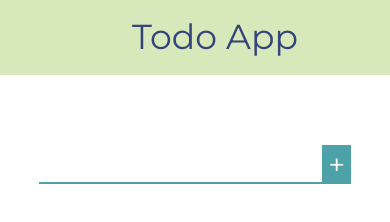
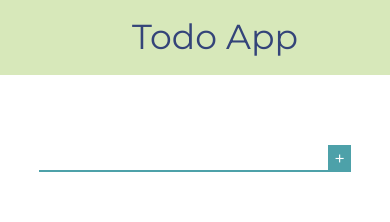
Before and after one commit to mlizchap/react-todo-app, a React app: page / in a window 390 px wide. Shown: the top 222 px of the page. Built offline with nearby package versions, Linux system fonts and the light colour scheme.

Commit message:
fixed font size for mobile

```diff
--- a/src/components/Input/Input.scss
+++ b/src/components/Input/Input.scss
@@ -14,6 +14,7 @@
         border: none;
         color: $teal;
         border-bottom: 2px solid $teal;
+        border-radius: 0;
     }
 
     &__submitBtn {
@@ -22,5 +23,13 @@
         outline: none;
         border: none;
         color: white;
+        //width: 10px;
     }
 }
+
+
+@media only screen and (max-width: 400px) {
+    .form {
+        font-size: 14pt;
+    }
+}
--- a/src/components/Todo/Todo.scss
+++ b/src/components/Todo/Todo.scss
@@ -9,3 +9,9 @@
     // background-color: #ffe2ce;
     color: $navyblue;
 }
+
+@media only screen and (max-width: 400px) {
+    .list__item {
+        font-size: 12pt;
+    }
+}
```
Also changed, not shown: build/asset-manifest.json, build/index.html, build/service-worker.js, 4 other files.
